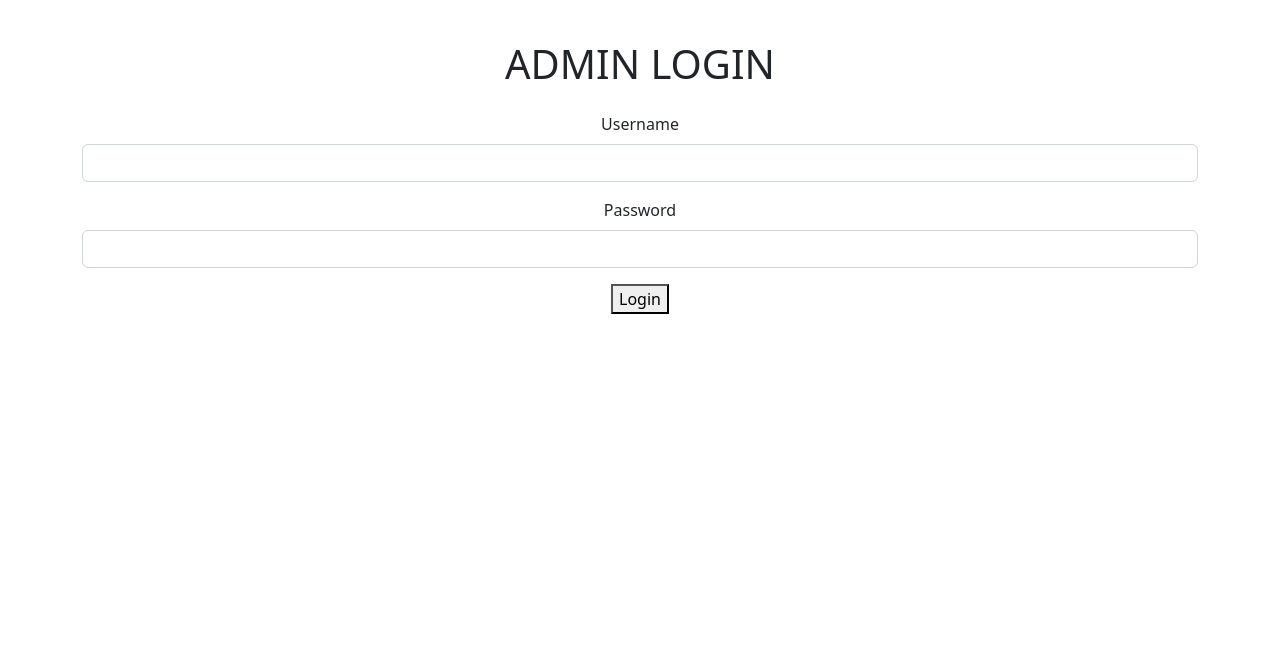
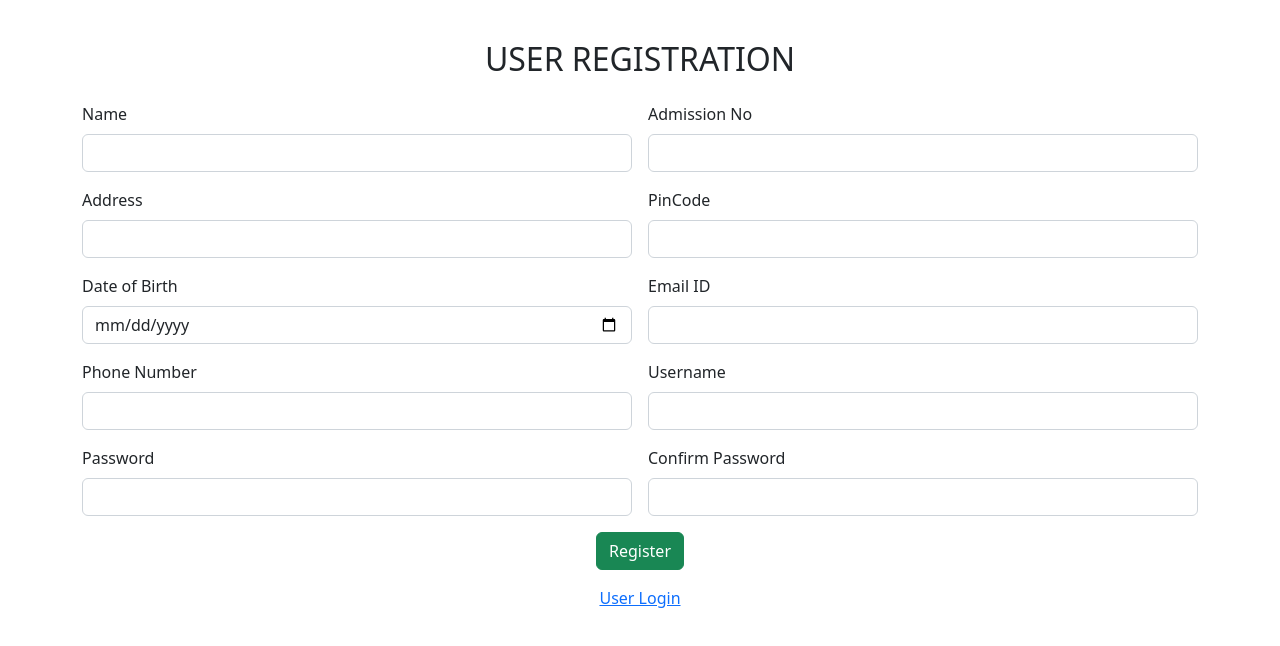
Before and after one commit to anugraha4/AngularLibraryApp, an Angular app: page / in a window 1280 px wide. Shown: the top 646 px of the page. Built offline with nearby package versions, Linux system fonts and the light colour scheme.

Commit message:
user regitration

```diff
--- a/src/app/admin-login/admin-login.component.html
+++ b/src/app/admin-login/admin-login.component.html
@@ -14,7 +14,10 @@
                     <input type="password" name="" id="" class="form-control">
                 </div>
                 <div class="col col-12 col-sm-12 col-md-12 col-lg-12 col-xl-12 col-xxl-12 text-center">
-                    <button class="btn.btn-primary" routerLink="">Login</button>
+                    <button class="btn btn-primary">Login</button>
+                </div>
+                <div class="col col-12 col-sm-12 col-md-12 col-lg-12 col-xl-12 col-xxl-12 text-center">
+                    <a href="">User Registration</a>
                 </div>
             </div>
         </div>
--- a/src/app/app.component.html
+++ b/src/app/app.component.html
@@ -1,3 +1,3 @@
-<app-admin-login></app-admin-login>
+<app-user-register></app-user-register>
 
 <router-outlet></router-outlet>
--- a/src/app/app.module.ts
+++ b/src/app/app.module.ts
@@ -4,11 +4,13 @@
 import { AppRoutingModule } from './app-routing.module';
 import { AppComponent } from './app.component';
 import { AdminLoginComponent } from './admin-login/admin-login.component';
+import { UserRegisterComponent } from './user-register/user-register.component';
 
 @NgModule({
   declarations: [
     AppComponent,
-    AdminLoginComponent
+    AdminLoginComponent,
+    UserRegisterComponent
   ],
   imports: [
     BrowserModule,
--- /dev/null
+++ b/src/app/user-register/user-register.component.html
@@ -0,0 +1,57 @@
+ <div class="container">
+    <div class="row">
+        <div class="col col-12 col-sm-12 col-md-12 col-lg-12 col-xl-12 col-xxl-12">
+            <div class="row g-3 mt-4">
+                <div class="col col-12 col-sm-12 col-md-12 col-lg-12 col-xl-12 col-xxl-12 text-center">
+                    <h2 class="fw-normal">USER REGISTRATION</h2>
+                </div>
+                <div class="col col-12 col-sm-6 col-md-6 col-lg-6 col-xl-6 col-xxl-6">
+                    <label for="" class="form-label">Name</label>
+                    <input type="text" class="form-control">
+                </div>
+                <div class="col col-12 col-sm-6 col-md-6 col-lg-6 col-xl-6 col-xxl-6">
+                    <label for="" class="form-label">Admission No</label>
+                    <input type="text" class="form-control">
+                </div>
+                <div class="col col-12 col-sm-6 col-md-6 col-lg-6 col-xl-6 col-xxl-6">
+                    <label for="" class="form-label">Address</label>
+                    <input type="text" class="form-control">
+                </div>
+                <div class="col col-12 col-sm-6 col-md-6 col-lg-6 col-xl-6 col-xxl-6">
+                    <label for="" class="form-label">PinCode</label>
+                    <input type="text" class="form-control">
+                </div>
+                <div class="col col-12 col-sm-6 col-md-6 col-lg-6 col-xl-6 col-xxl-6">
+                    <label for="" class="form-label">Date of Birth</label>
+                    <input type="date" name="" id="" class="form-control">
+                </div>
+                <div class="col col-12 col-sm-6 col-md-6 col-lg-6 col-xl-6 col-xxl-6">
+                    <label for="" class="form-label">Email ID</label>
+                    <input type="text" class="form-control">
+                </div>
+                <div class="col col-12 col-sm-6 col-md-6 col-lg-6 col-xl-6 col-xxl-6">
+                    <label for="" class="form-label">Phone Number</label>
+                    <input type="text" class="form-control">
+                </div>
+                <div class="col col-12 col-sm-6 col-md-6 col-lg-6 col-xl-6 col-xxl-6">
+                    <label for="" class="form-label">Username</label>
+                    <input type="text" class="form-control">
+                </div>
+                <div class="col col-12 col-sm-6 col-md-6 col-lg-6 col-xl-6 col-xxl-6">
+                    <label for="" class="form-label">Password</label>
+                    <input type="password" name="" id="" class="form-control">
+                </div>
+                <div class="col col-12 col-sm-6 col-md-6 col-lg-6 col-xl-6 col-xxl-6">
+                    <label for="" class="form-label">Confirm Password</label>
+                    <input type="password" name="" id="" class="form-control">
+                </div>
+                <div class="col col-12 col-sm-12 col-md-12 col-lg-12 col-xl-12 col-xxl-12 text-center">
+                    <button class="btn btn-success">Register</button>
+                </div>
+                <div class="col col-12 col-sm-12 col-md-12 col-lg-12 col-xl-12 col-xxl-12 text-center">
+                    <a href="">User Login</a>
+                </div>
+            </div>
+        </div>
+    </div>
+ </div>
```
Also changed, not shown: src/app/user-register/user-register.component.ts (added, +10 -0 lines), src/app/user-register/user-register.component.css (added).
